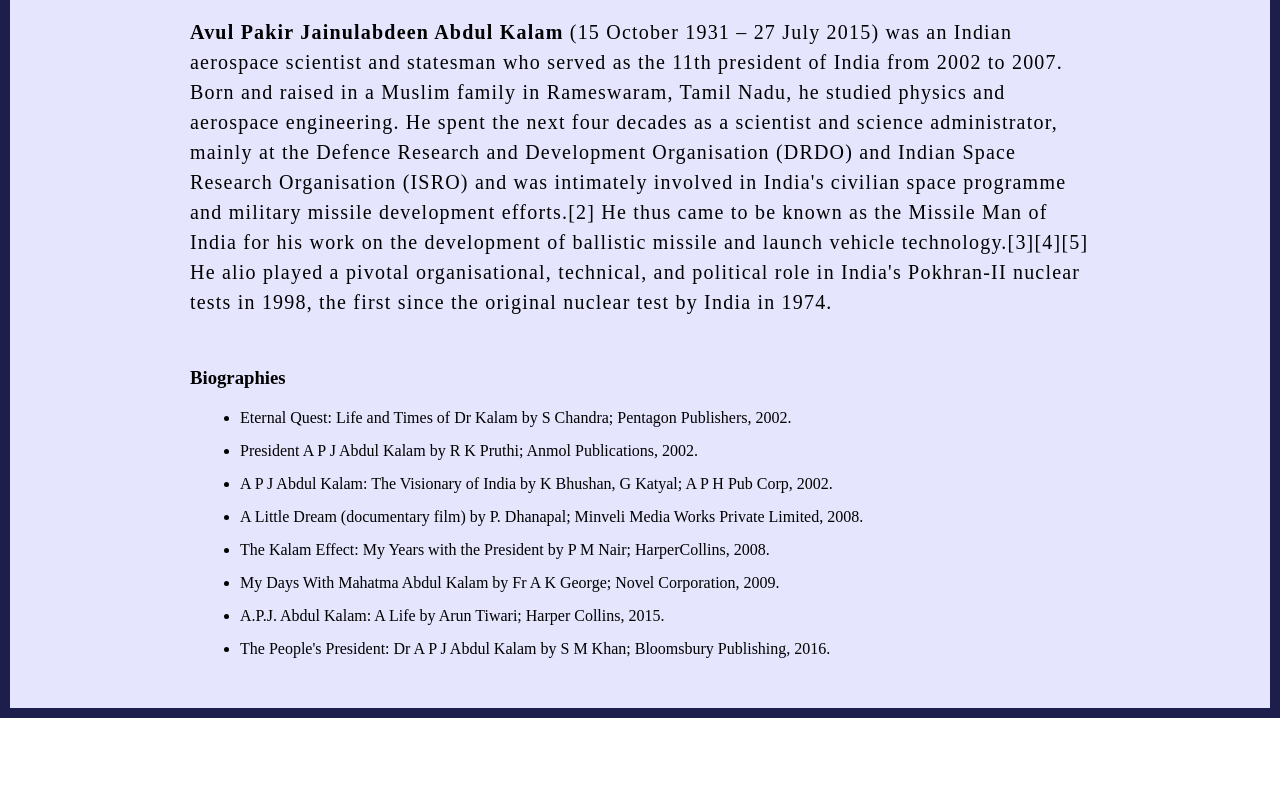
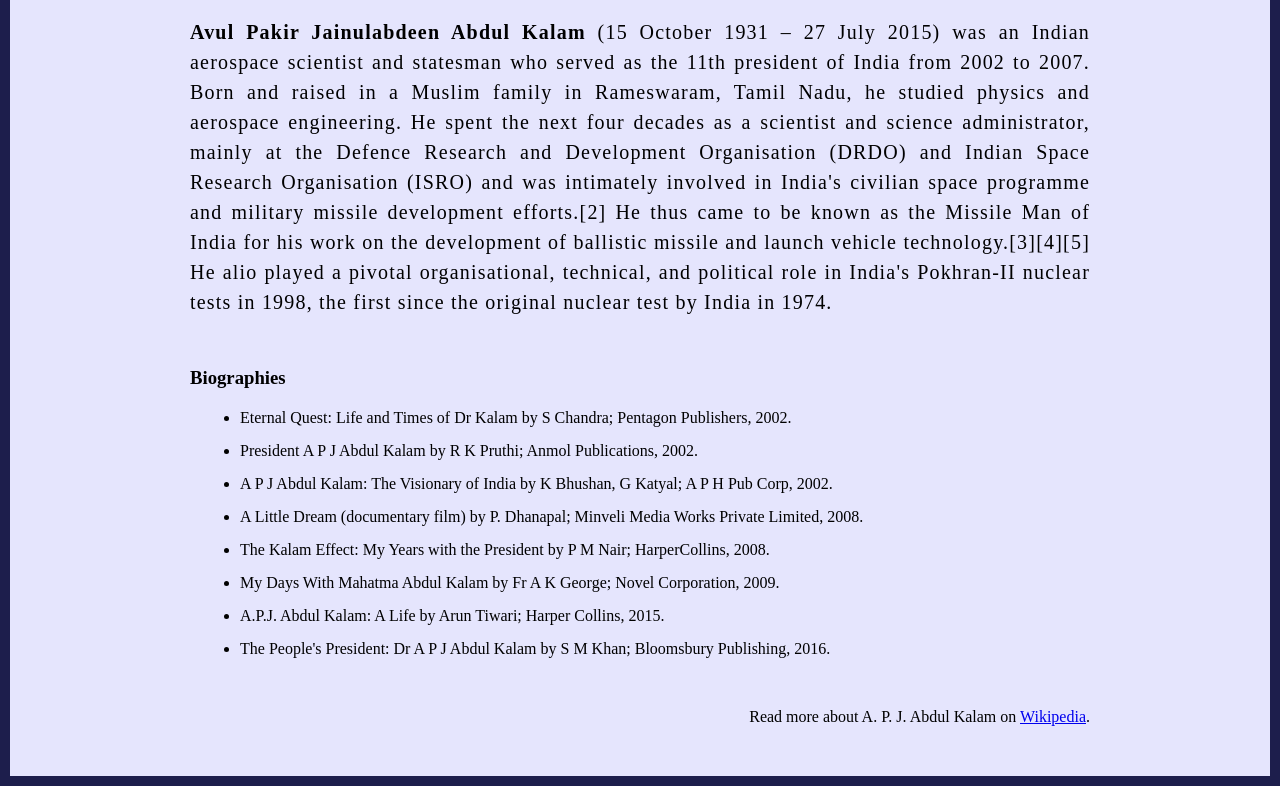
Before and after one commit to bhupeshsinha/the-tribute-website, a plain HTML site: page index.html in a window 1280 px wide. Shown: the part 563-1349 px from the top of the page. Before the commit the page ends 1281 px from the top, so only its background shows below. Drawn offline with Linux system fonts and the light colour scheme.

Commit message:
Footer is also Added.

```diff
--- a/index.html
+++ b/index.html
@@ -76,6 +76,11 @@
 
             </section>
 
+
+            <footer>
+                <p>Read more about A. P. J. Abdul Kalam on <a href="https://en.wikipedia.org/wiki/A._P._J._Abdul_Kalam">Wikipedia</a>.</p>
+            </footer>
+
         </div>
 
     </div>
--- a/style.css
+++ b/style.css
@@ -59,6 +59,7 @@
     font-size: 20px;
     line-height: 30px;
     letter-spacing: 1.2px;
+    text-align: justify;
 }
 
 .biography_section{
@@ -76,3 +77,11 @@
 .biography_section li{
     margin-bottom: 15px;
 }
+
+footer{
+    margin: 50px 0;
+}
+
+footer p{
+    text-align:end;
+}
```
